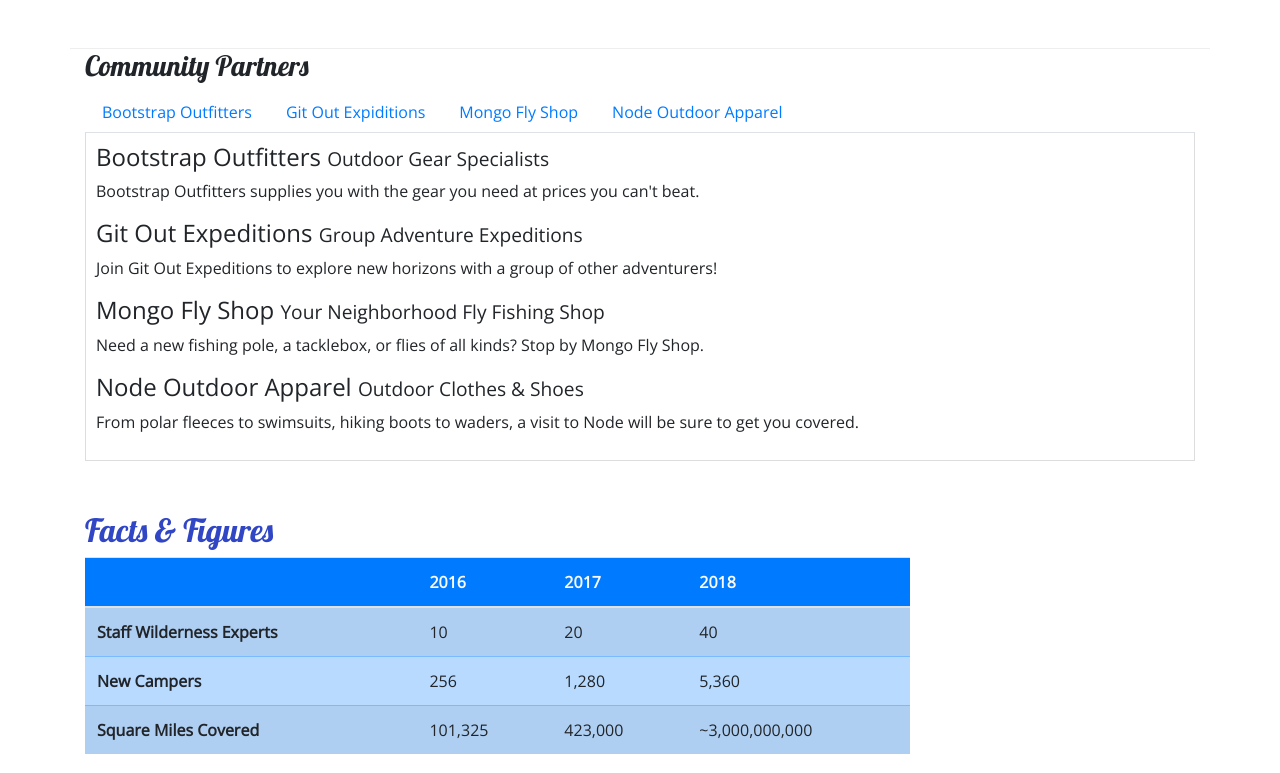
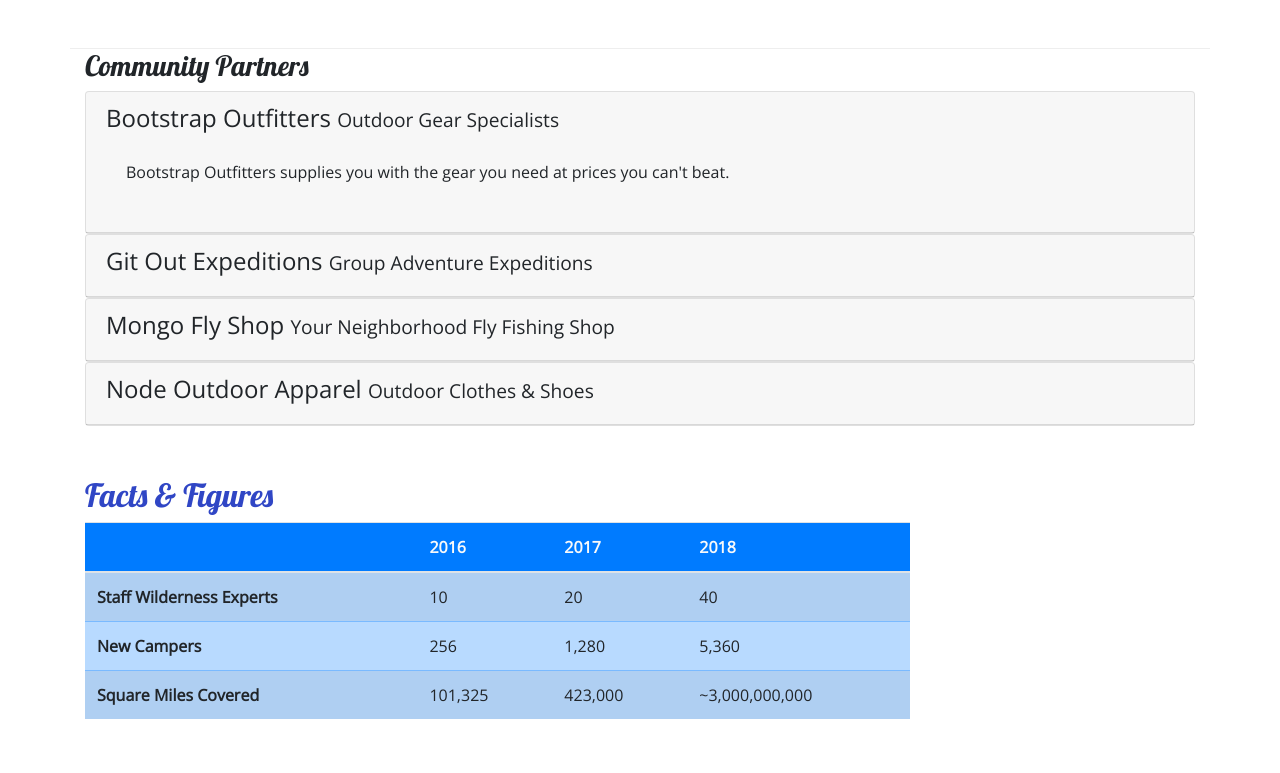
Before and after one commit to chrisessoe/Bootstrap, a website: page aboutus.html in a window 1280 px wide. Shown: the part 820-1593 px from the top of the page. Drawn offline with nearby package versions, Linux system fonts and the light colour scheme.

Commit message:
accordion

```diff
--- a/aboutus.html
+++ b/aboutus.html
@@ -119,37 +119,71 @@
         <div class="row">
             <div class="col">
                 <h3>Community Partners</h3>
-                    <ul class="nav nav-tabs"          >
-                        <li class="nav-item"><a class="nav-link" href="#bootstrap" role="tab" data-toggle="tab">Bootstrap Outfitters</a></li>
-                        <li class="nav-item"><a class="nav-link" href="#git" role="tab" data-toggle="tab">Git Out Expiditions</a></li>
-                        <li class="nav-item"><a class="nav-link" href="#mongo" role="tab" data-toggle="tab">Mongo Fly Shop</a></li>
-                        <li class="nav-item"><a class="nav-link" href="#node" role="tab" data-toggle="tab">Node Outdoor Apparel</a></li>
-                    </ul>
-
-            <div class="tab-content">
-                <div role="tabpanel" class="tab-pane fade show active" id="bootstrap">
-                    <h4>Bootstrap Outfitters <small>Outdoor Gear Specialists</small></h4>
-                    <p class="d-none d-sm-block">Bootstrap Outfitters supplies you with the gear you need at prices
-                    you can't beat.</p>
-                </div>
-                <div role="tabpanel" class="tab-pane fade show active" id="git">
-                    <h4>Git Out Expeditions <small>Group Adventure Expeditions</small></h4>
-                    <p class="d-none d-sm-block">Join Git Out Expeditions to explore new horizons with a group of
-                    other adventurers!</p>
-                </div>
-                <div role="tabpanel" class="tab-pane fade show active" id="mongo">
-                    <h4>Mongo Fly Shop <small>Your Neighborhood Fly Fishing Shop</small></h4>
-                    <p class="d-none d-sm-block">Need a new fishing pole, a tacklebox, or flies of all kinds? Stop
-                    by Mongo Fly Shop.</p>
-                </div>
-                <div role="tabpanel" class="tab-pane fade show active" id="node">
-                    <h4>Node Outdoor Apparel <small>Outdoor Clothes & Shoes</small></h4>
-                    <p class="d-none d-sm-block">From polar fleeces to swimsuits, hiking boots to waders, a visit to
-                    Node will be sure to get you covered.</p>
-                </div>
+                    <div id="accordion">
+                        <div class="card">
+                            <div role="tab" class="card-header">
+                                <h4>
+                                    <a data-toggle="collapse" data-target="#bootstrap">
+                                        Bootstrap Outfitters <small>Outdoor Gear Specialists</small>
+                                    </a>
+                                </h4>
+                                <div class="collapse show" id="bootstrap" data-parent="#accordion">
+                                    <div class="card-body">
+                                        <p class="d-none d-sm-block">Bootstrap Outfitters supplies you with the gear you need at prices you
+                                            can't beat.</p>
+                                    </div>
+                                </div>
+                            </div>
+                        </div>
+                        <div class="card">
+                            <div role="tab" class="card-header">
+                                <h4>
+                                    <a class="collapsed" data-toggle="collapse" data-target="#git">
+                                        Git Out Expeditions <small>Group Adventure Expeditions</small>
+                                    </a>
+                                </h4>
+                                <div class="collapse" id="git" data-parent="#accordion">
+                                    <div class="card-body">
+                                        <p class="d-none d-sm-block">Join Git Out Expeditions to explore new horizons with a group of other
+                                            adventurers!</p>
+                                    </div>
+                                </div>
+                            </div>
+                        </div>
+                        <div class="card">
+                            <div role="tab" class="card-header">
+                                <h4>
+                                    <a class="collapsed" data-toggle="collapse" data-target="#mongo">
+                                        Mongo Fly Shop <small>Your Neighborhood Fly Fishing Shop</small>
+                                    </a>
+                                </h4>
+                                <div class="collapse" id="mongo" data-parent="#accordion">
+                                    <div class="card-body">
+                                        <p class="d-none d-sm-block">Need a new fishing pole, a tacklebox, or flies of all kinds? Stop by Mongo
+                                            Fly Shop.</p>
+                                    </div>
+                                </div>
+                            </div>
+                        </div>
+                        <div class="card">
+                            <div role="tab" class="card-header">
+                                <h4>
+                                    <a class="collapsed" data-toggle="collapse" data-target="#node">
+                                        Node Outdoor Apparel <small>Outdoor Clothes & Shoes</small>
+                                    </a>
+                                </h4>
+                                <div class="collapse" id="node" data-parent="#accordion">
+                                    <div class="card-body">
+                                        <p class="d-none d-sm-block">From polar fleeces to swimsuits, hiking boots to waders, a visit to Node
+                                            will be sure to get you covered.</p>
+                                    </div>
+                                </div>
+                            </div>
+                        </div>
+                    </div>
             </div>
         </div>
-        </div>
+
         <div class="row row-content">
             <div class="col-sm-9">
                 <h2>Facts &amp; Figures</h2>
--- a/styles.css
+++ b/styles.css
@@ -35,9 +35,8 @@ footer {
     background-color: #901cad;
 }
 
-.tab-content {
-    border: 1px solid #ddd;
-    border-top: none;
-    padding:10px;
 
+a, a:hover {
+  color: inherit;
+  text-decoration: none;
 }
```
